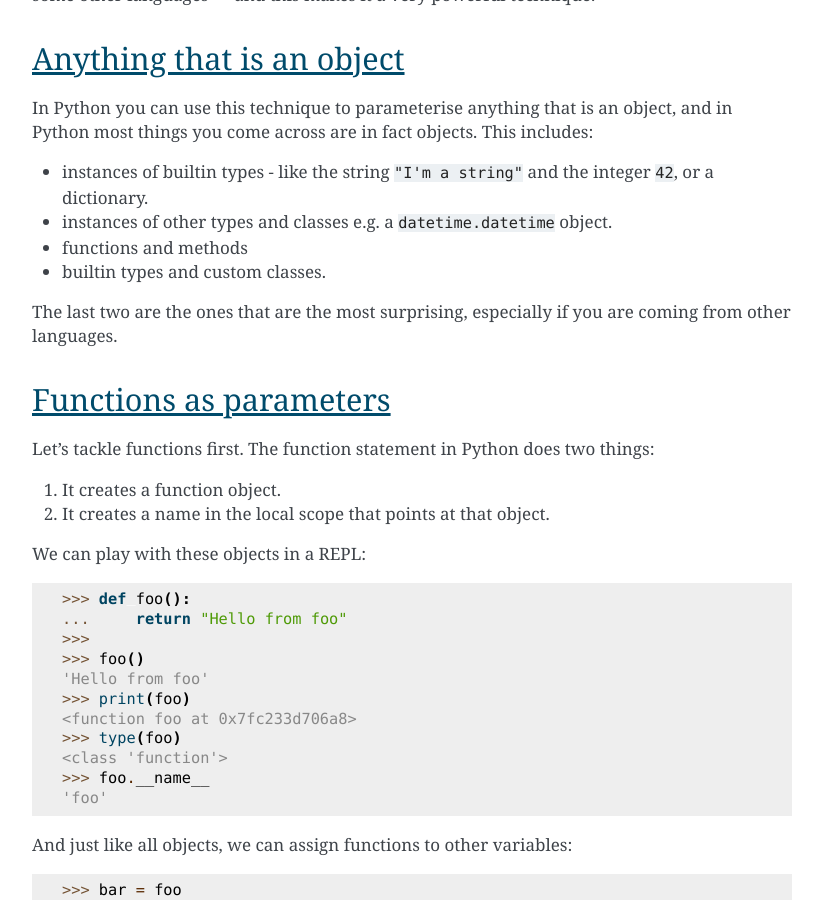
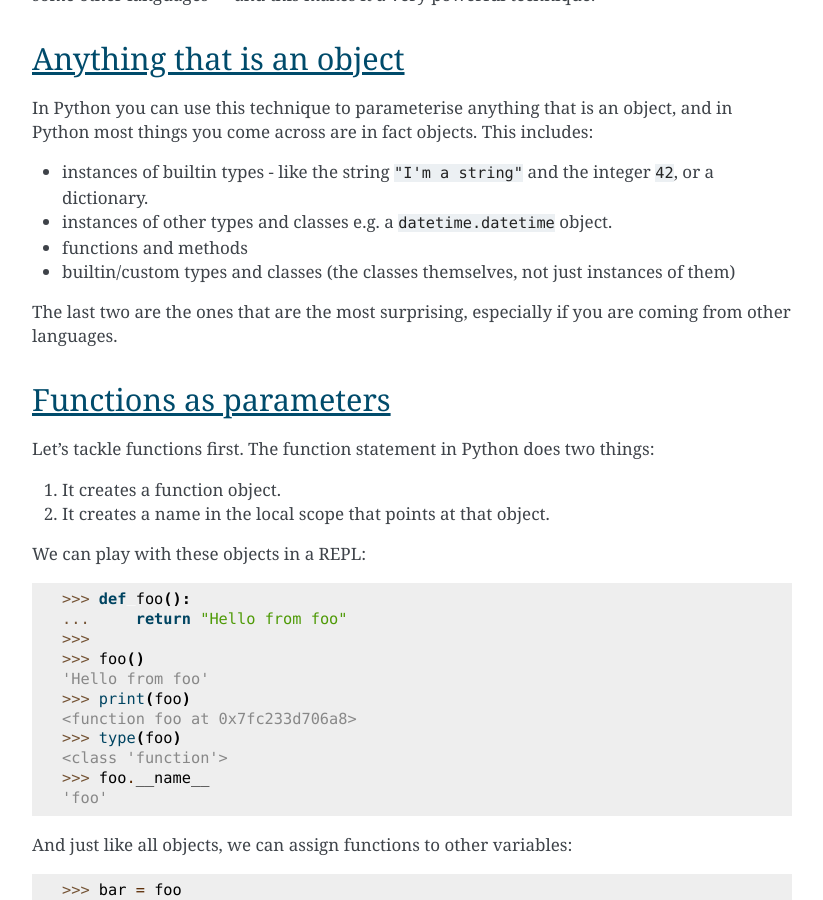
Before and after one commit to spookylukey/proficient-pythonista, a Sphinx documentation site: the page built from source/parameterisation.rst, in a window 1280 px wide and 900 px high, scrolled down 2376 px. Shown: the whole window, without its empty margins (368-1191 px from the left). Built offline with Sphinx 7.4.7, drawn with Linux system fonts in a browser that asks for light colours.

Commit message:
Content in parameterisation.rst

```diff
--- a/source/parameterisation.rst
+++ b/source/parameterisation.rst
@@ -114,7 +114,7 @@
 
 * functions and methods
 
-* builtin types and custom classes.
+* builtin/custom types and classes (the classes themselves, not just instances of them)
 
 The last two are the ones that are the most surprising, especially if you are
 coming from other languages.
```
